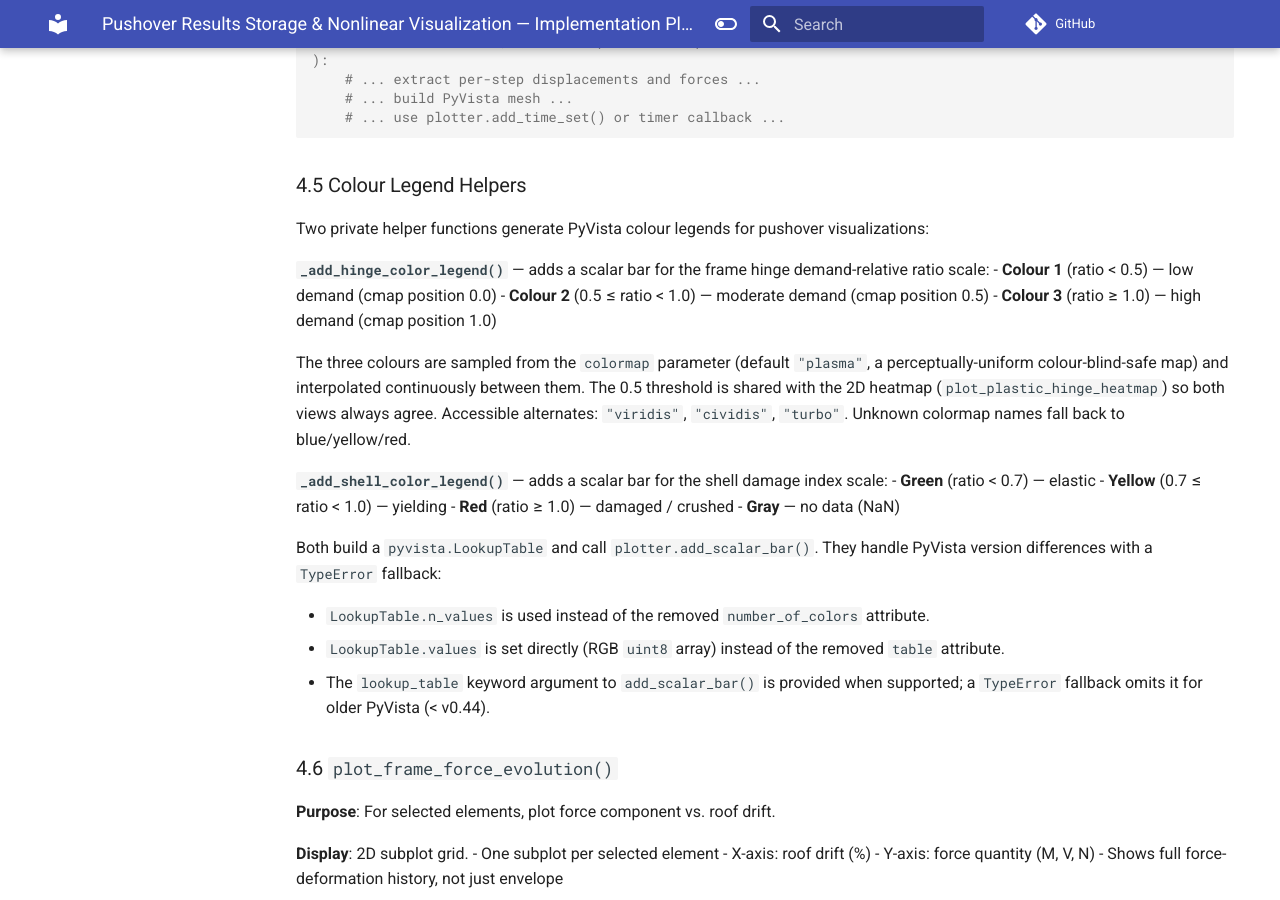
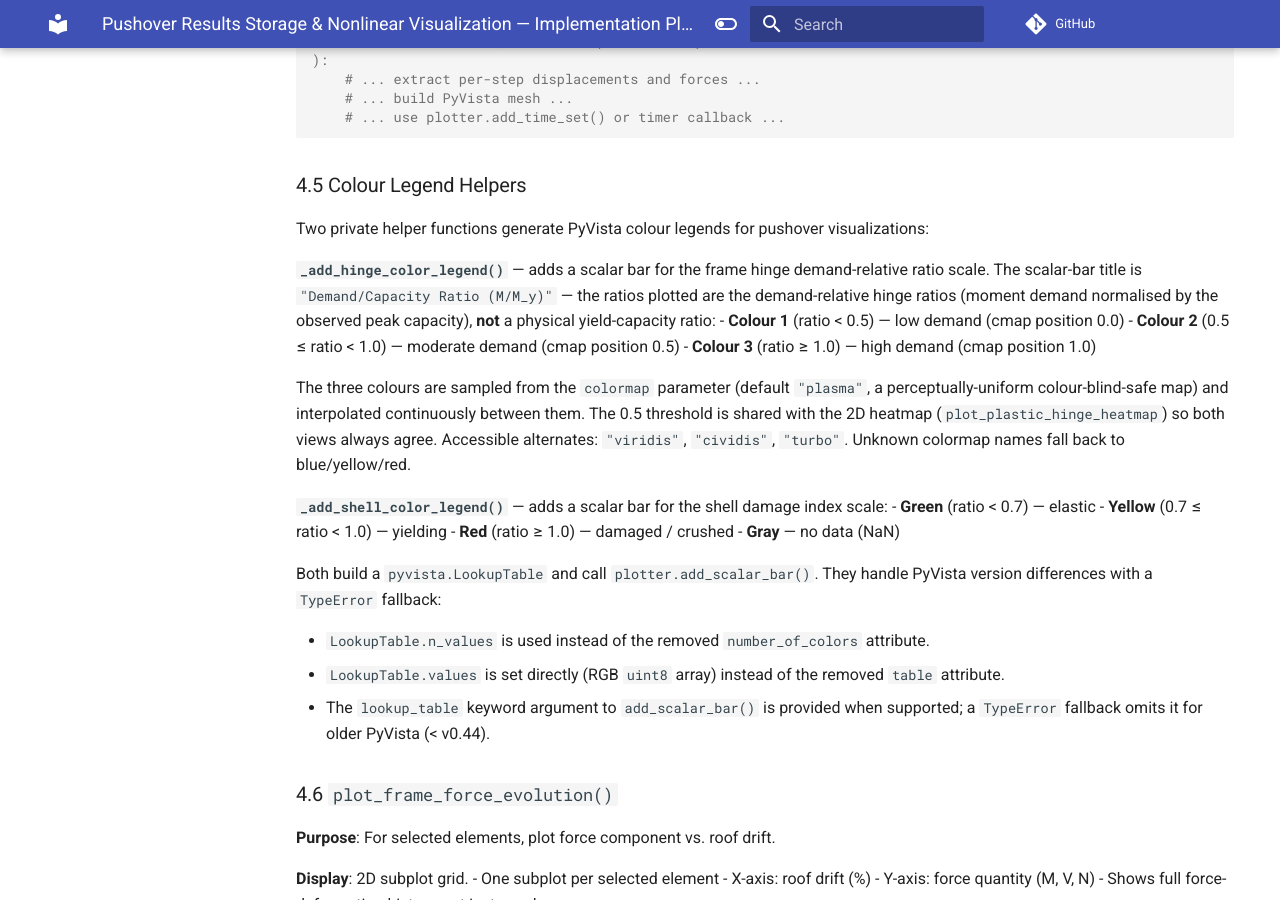
Before and after one commit to boustrephon/fea_toolkit, an MkDocs documentation site: the page built from docs/pushover_results_storage_viz.md, in a window 1280 px wide and 900 px high, scrolled down 6997 px. Built offline with MkDocs 1.6.1 and Material for MkDocs 9.7.7, drawn with Linux system fonts in a browser that asks for light colours; comment, search, counter and statistics services are not loaded.

Commit message:
style: rename 'yield ratio' → 'demand/capacity ratio' in hinge visualization
- _compute_hinge_ratios, _compute_hinge_ratios_all_steps,
  _add_hinge_color_legend, plot_plastic_hinge_formation and
  animate_pushover_deformation now use 'demand/capacity hinge ratio'
  terminology. The plotted quantity is moment demand normalised by
  observed peak capacity, not a physical yield-capacity ratio.
- Colour-legend scalar-bar title updated to 'Demand/Capacity Ratio (M/M_y)'.
- Docs update in pushover_results_storage_viz.md clarifying the legend.
  No behaviour change.

```diff
--- a/docs/pushover_results_storage_viz.md
+++ b/docs/pushover_results_storage_viz.md
@@ -336,7 +336,11 @@ def animate_pushover_deformation(
 
 Two private helper functions generate PyVista colour legends for pushover visualizations:
 
-**`_add_hinge_color_legend()`** — adds a scalar bar for the frame hinge demand-relative ratio scale:
+**`_add_hinge_color_legend()`** — adds a scalar bar for the frame hinge
+demand-relative ratio scale.  The scalar-bar title is
+``"Demand/Capacity Ratio (M/M_y)"`` — the ratios plotted are the
+demand-relative hinge ratios (moment demand normalised by the observed
+peak capacity), **not** a physical yield-capacity ratio:
 - **Colour 1** (ratio < 0.5) — low demand (cmap position 0.0)
 - **Colour 2** (0.5 ≤ ratio < 1.0) — moderate demand (cmap position 0.5)
 - **Colour 3** (ratio ≥ 1.0) — high demand (cmap position 1.0)
```
Also changed, not shown: 1 other file.
